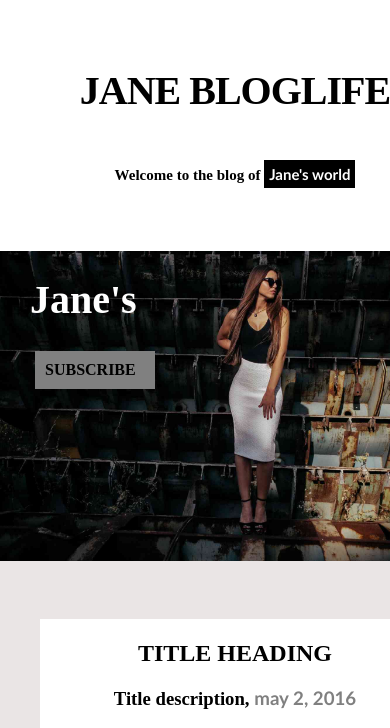
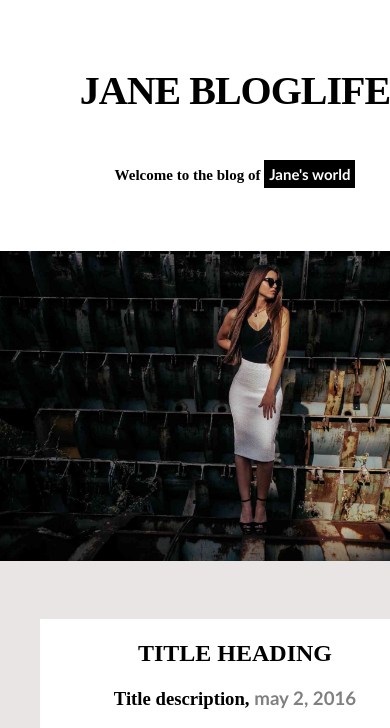
Before and after one commit to fullStackdeveloper12/fashionsite, a plain HTML site: page index.html in a window 390 px wide. Shown: the top 728 px of the page. Drawn offline with Linux system fonts and the light colour scheme.

Commit message:
added few changes

```diff
--- a/style.css
+++ b/style.css
@@ -396,10 +396,10 @@ footer .cta-btn-alt:hover {
     display: none;
   }
   #main h2 {
-  top: 10px;
+  display: none;
   }
   #main h4 {
-  top: 100px;
+  display: none;
   }
   #content {
     flex-direction: column;
```
